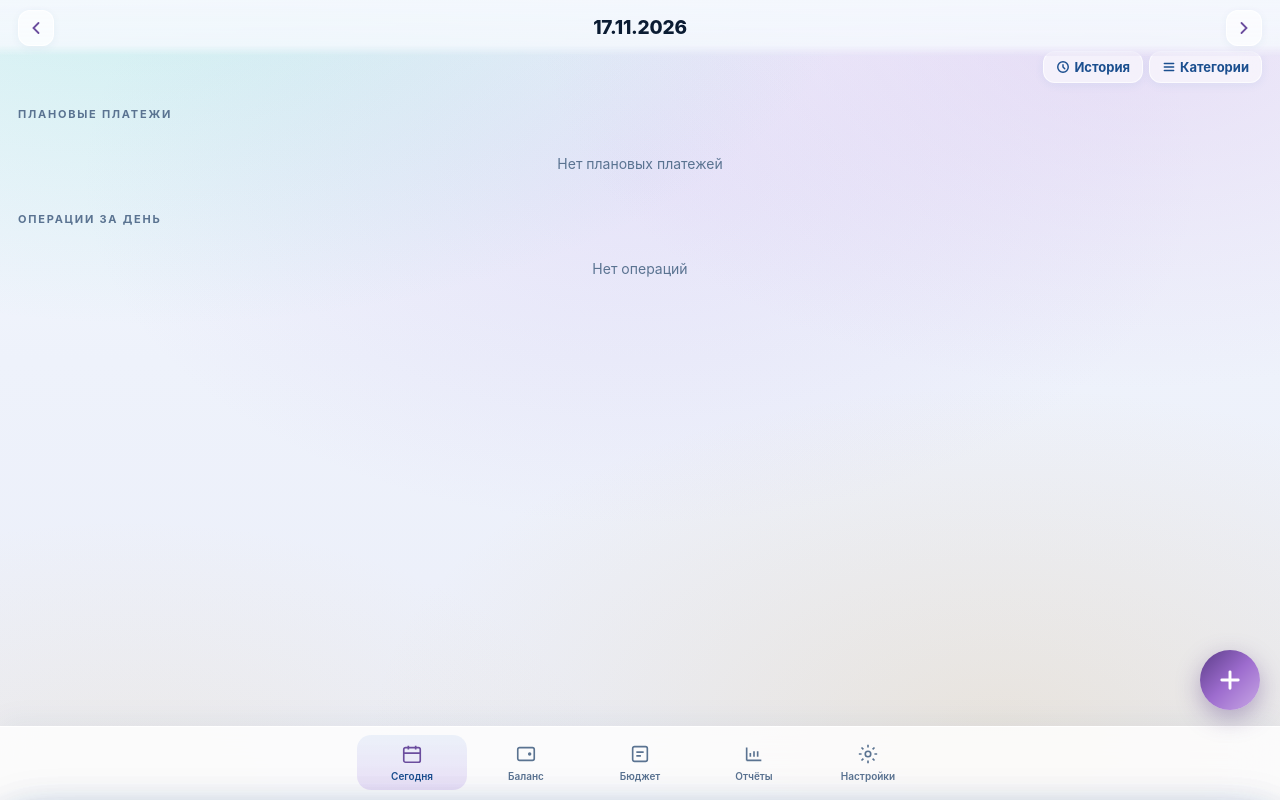
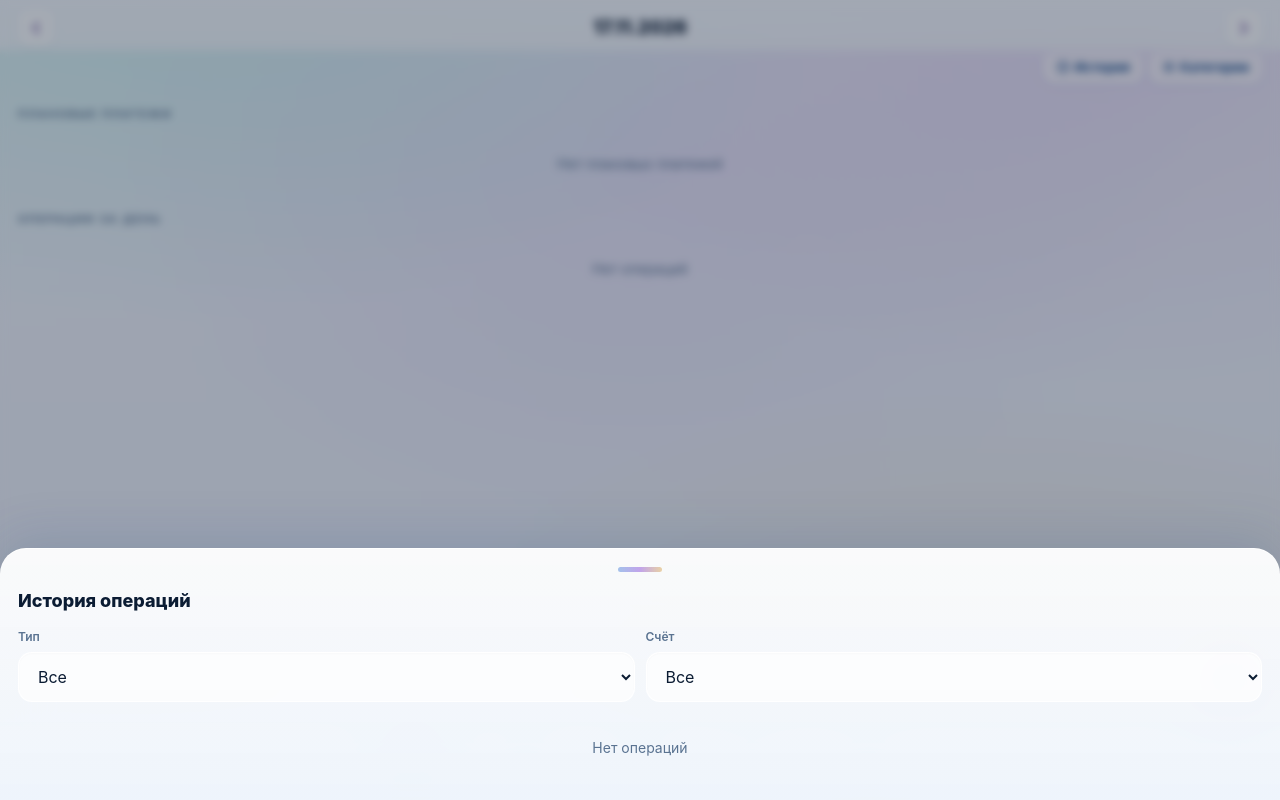
Before and after one commit to fenlork/finance, a plain HTML site: page index.html in a window 1280 px wide. Both pictures are taken after a click on the button "История". Drawn offline with Linux system fonts and the light colour scheme.

Commit message:
Add files via upload
f

```diff
--- a/index.html
+++ b/index.html
@@ -1452,7 +1452,16 @@ function openCategoriesList() {
   openSheet('sheetCategoriesList');
 }
 document.getElementById('btnManageCategories').addEventListener('click', openCategoriesList);
-
+// === КНОПКА «ИСТОРИЯ» ===
+document.getElementById('btnHistory').addEventListener('click', () => {
+  const accSel = document.getElementById('historyFilterAccount');
+  if (accSel) {
+    accSel.innerHTML = '<option value="all">Все</option>' +
+      accounts.map(a => `<option value="${a.id}">${escapeHtml(a.name)}</option>`).join('');
+  }
+  renderHistory();
+  openSheet('sheetHistory');
+});
 function renderCategoriesList() {
   const container = document.getElementById('categoriesListContainer');
   container.innerHTML = categories.filter(c => !c.isArchived).map(c => `
```
